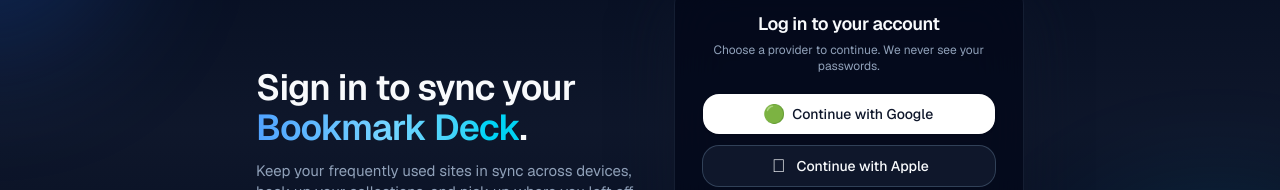
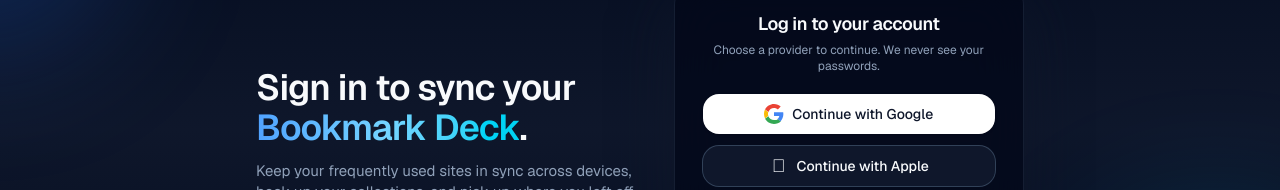
Before and after one commit to rob2rhyme/bookMarkDeck, a Next.js app: page /login in a window 1280 px wide. Shown: the part 271-461 px from the top of the page. Built offline with nearby package versions, Linux system fonts and the light colour scheme.

Commit message:
Google Icon Change in button 'Continue with Google'

```diff
--- a/src/app/login/page.tsx
+++ b/src/app/login/page.tsx
@@ -88,9 +88,31 @@ export default function LoginPage() {
                     onClick={() => handleClick("google")}
                     className="flex w-full items-center justify-center gap-2 rounded-2xl bg-white px-3 py-2.5 text-sm font-medium text-slate-900 shadow-sm transition hover:bg-slate-100 focus-visible:outline-none focus-visible:ring-2 focus-visible:ring-blue-500 focus-visible:ring-offset-2 focus-visible:ring-offset-slate-900"
                   >
-                    <span className="flex h-5 w-5 items-center justify-center rounded-sm">
-                      {/* simple Google G */}
-                      <span className="text-lg">🟢</span>
+                    {/* Google G — clean inline SVG */}
+                    <span className="flex h-5 w-5 items-center justify-center">
+                      <svg
+                        xmlns="http://www.w3.org/2000/svg"
+                        viewBox="0 0 48 48"
+                        width="20"
+                        height="20"
+                      >
+                        <path
+                          fill="#EA4335"
+                          d="M24 9.5c3.54 0 6.71 1.22 9.21 3.6l6.85-6.85C35.9 2.38 30.47 0 24 0 14.62 0 6.51 5.38 2.56 13.22l7.98 6.19C12.59 13.35 17.74 9.5 24 9.5z"
+                        />
+                        <path
+                          fill="#4285F4"
+                          d="M46.47 24.55c0-1.57-.14-3.08-.39-4.55H24v9.02h12.65c-.55 2.96-2.17 5.47-4.63 7.17l7.35 5.71C43.33 37.27 46.47 31.36 46.47 24.55z"
+                        />
+                        <path
+                          fill="#FBBC05"
+                          d="M10.54 28.41A14.47 14.47 0 0 1 9.5 24c0-1.53.26-3 .74-4.41l-7.98-6.19A23.89 23.89 0 0 0 0 24c0 3.85.92 7.49 2.56 10.59l7.98-6.18z"
+                        />
+                        <path
+                          fill="#34A853"
+                          d="M24 48c6.64 0 12.25-2.19 16.33-5.94l-7.35-5.71c-2.04 1.37-4.66 2.19-8.98 2.19-6.26 0-11.41-3.85-13.47-9.22l-7.98 6.18C6.51 42.63 14.62 48 24 48z"
+                        />
+                      </svg>
                     </span>
                     <span>
                       {isLoading === "google"
```
